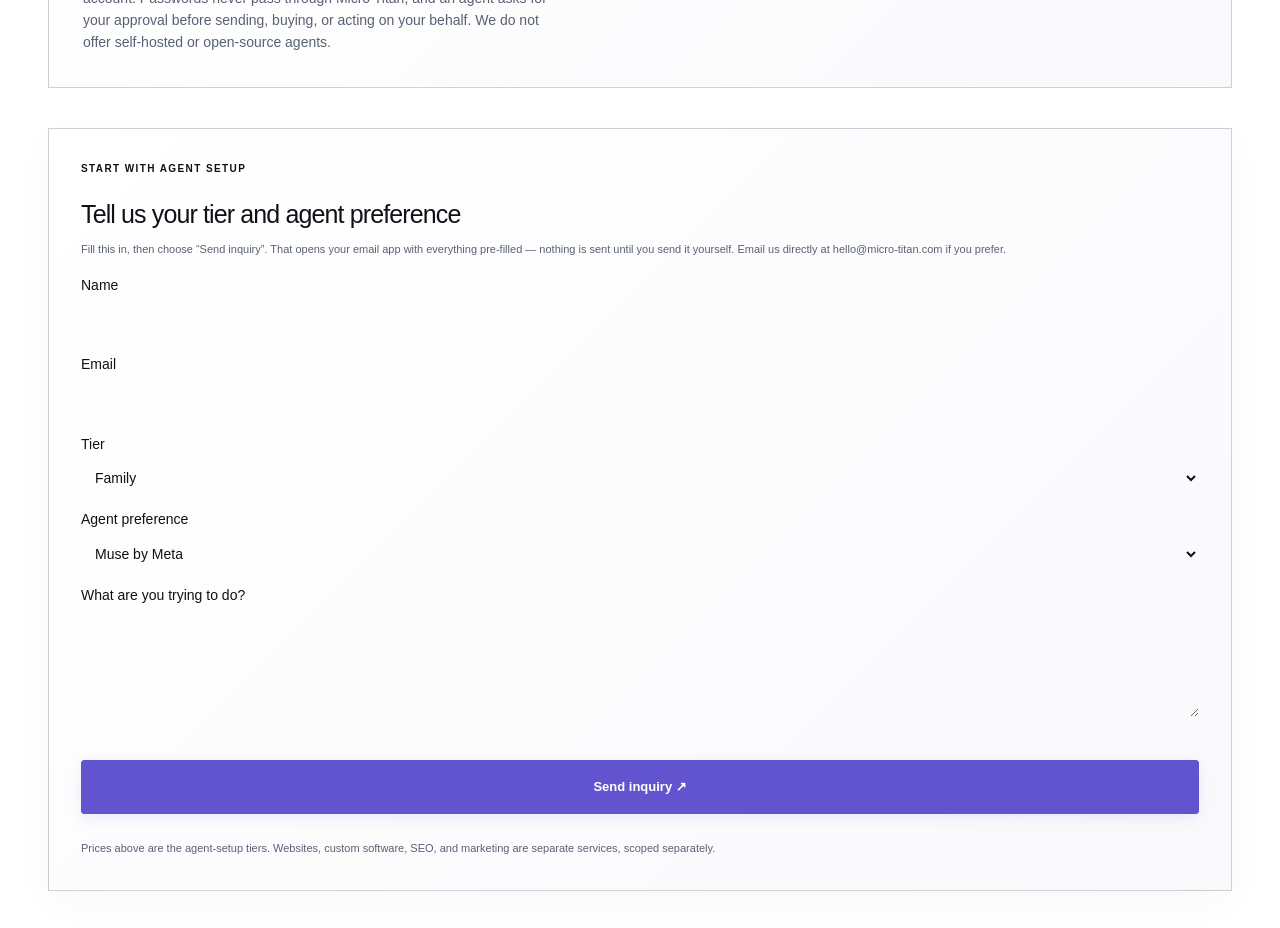
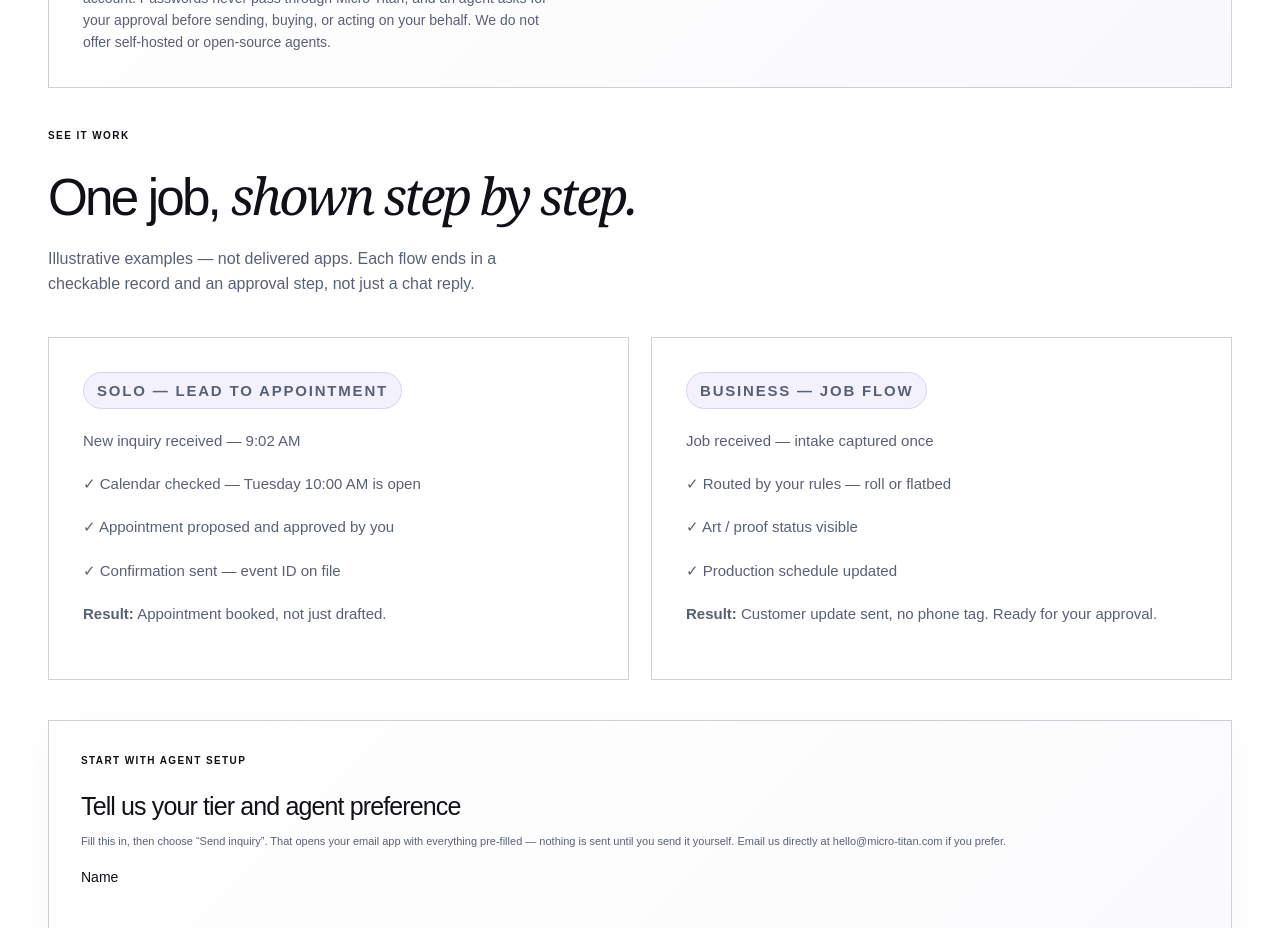
Before and after one commit to BubbaB10/micro-titan-com, a Next.js app: page / in a window 1280 px wide. Shown: the part 7140-8068 px from the top of the page. Built offline with nearby package versions, Linux system fonts and the light colour scheme.

Commit message:
Add visual flow examples to agent setup

```diff
--- /dev/null
+++ b/app/components/AgentFlowVisuals.tsx
@@ -0,0 +1,29 @@
+export default function AgentFlowVisuals() {
+  return (
+    <div style={{ marginTop: 40 }}>
+      <div className="section-heading">
+        <p className="eyebrow">SEE IT WORK</p>
+        <h2>One job, <em>shown step by step.</em></h2>
+        <p>Illustrative examples — not delivered apps. Each flow ends in a checkable record and an approval step, not just a chat reply.</p>
+      </div>
+      <div className="path-grid">
+        <article>
+          <p className="path-tag">SOLO — LEAD TO APPOINTMENT</p>
+          <p>New inquiry received — 9:02 AM</p>
+          <p>✓ Calendar checked — Tuesday 10:00 AM is open</p>
+          <p>✓ Appointment proposed and approved by you</p>
+          <p>✓ Confirmation sent — event ID on file</p>
+          <p><strong>Result:</strong> Appointment booked, not just drafted.</p>
+        </article>
+        <article>
+          <p className="path-tag">BUSINESS — JOB FLOW</p>
+          <p>Job received — intake captured once</p>
+          <p>✓ Routed by your rules — roll or flatbed</p>
+          <p>✓ Art / proof status visible</p>
+          <p>✓ Production schedule updated</p>
+          <p><strong>Result:</strong> Customer update sent, no phone tag. Ready for your approval.</p>
+        </article>
+      </div>
+    </div>
+  );
+}
--- a/app/components/AgentSetup.tsx
+++ b/app/components/AgentSetup.tsx
@@ -1,4 +1,5 @@
 import AgentInquiry from "./AgentInquiry";
+import AgentFlowVisuals from "./AgentFlowVisuals";
 
 const tiers = [
   {
@@ -75,6 +76,7 @@ export default function AgentSetup() {
           <p>Only major-vendor, client-owned agents are offered. You own your agent account. Passwords never pass through Micro Titan, and an agent asks for your approval before sending, buying, or acting on your behalf. We do not offer self-hosted or open-source agents.</p>
         </div>
       </div>
+      <AgentFlowVisuals />
       <AgentInquiry />
     </section>
   );
```
